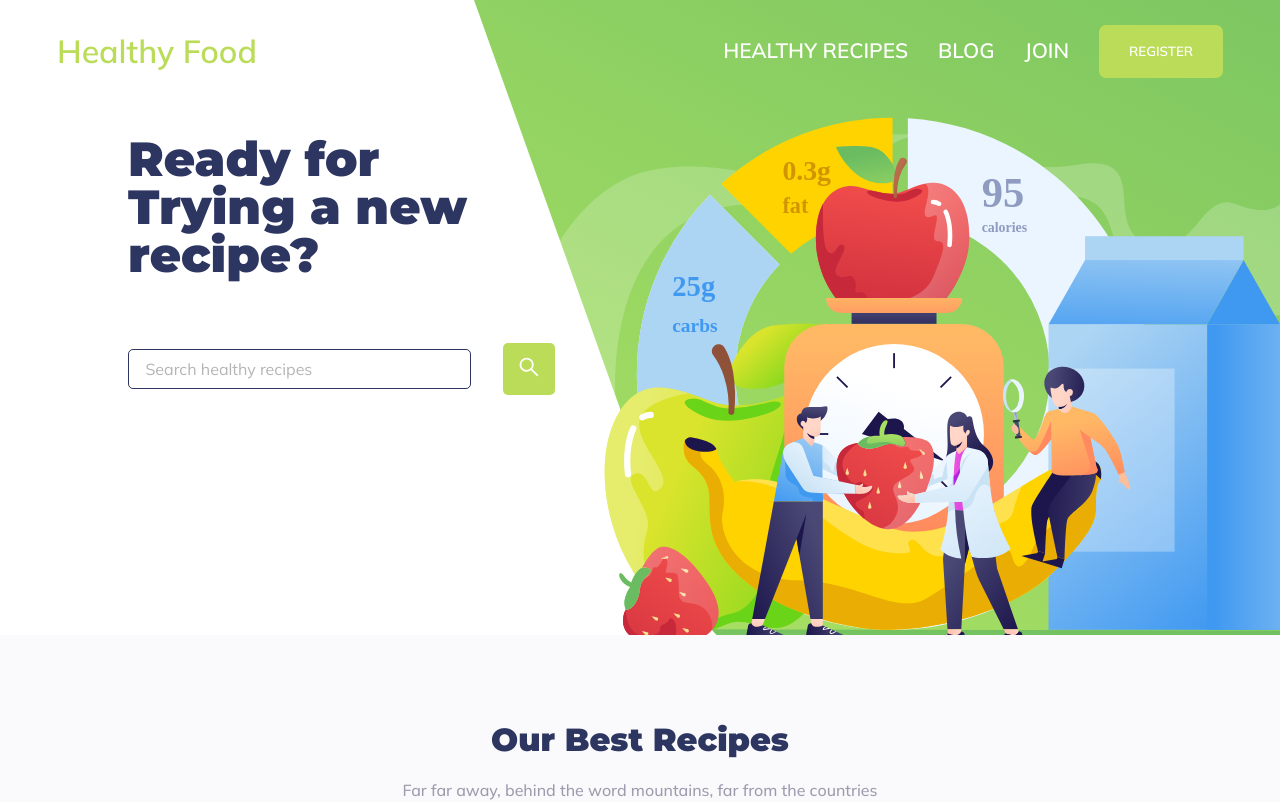
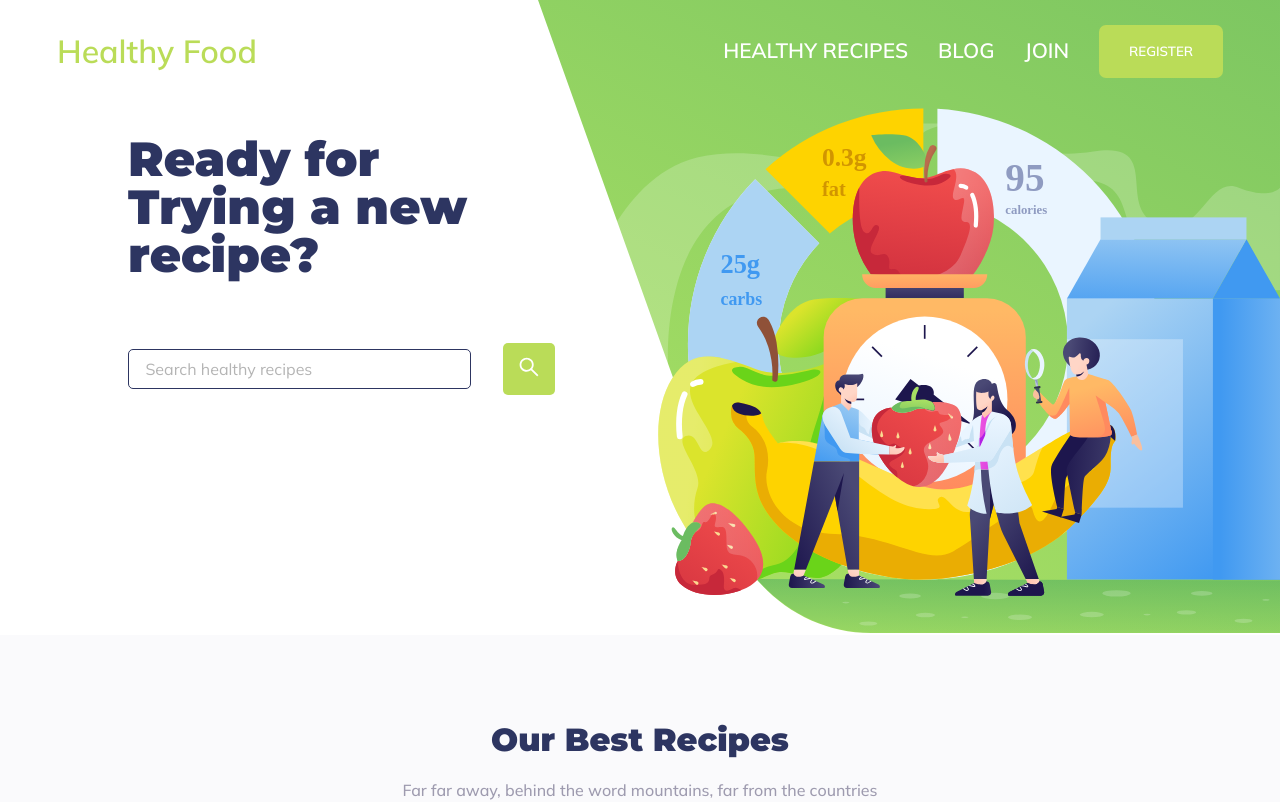
Before and after one commit to Myltiane-Alves/Foods, a React (Create React App) app: page / in a window 1280 px wide. Shown: the top 802 px of the page. Built offline with nearby package versions, Linux system fonts and the light colour scheme; no server answers.

Commit message:
Atualizando header

```diff
--- a/src/components/Header/styles.ts
+++ b/src/components/Header/styles.ts
@@ -78,7 +78,7 @@ export const Container = styled.header`
     }
   }
   @media (min-width: 1280px) {
-    background-size: 63%;
+    background-size: 58%;
     display: grid;
     grid-template-columns: 1fr ;
     .col {
```
